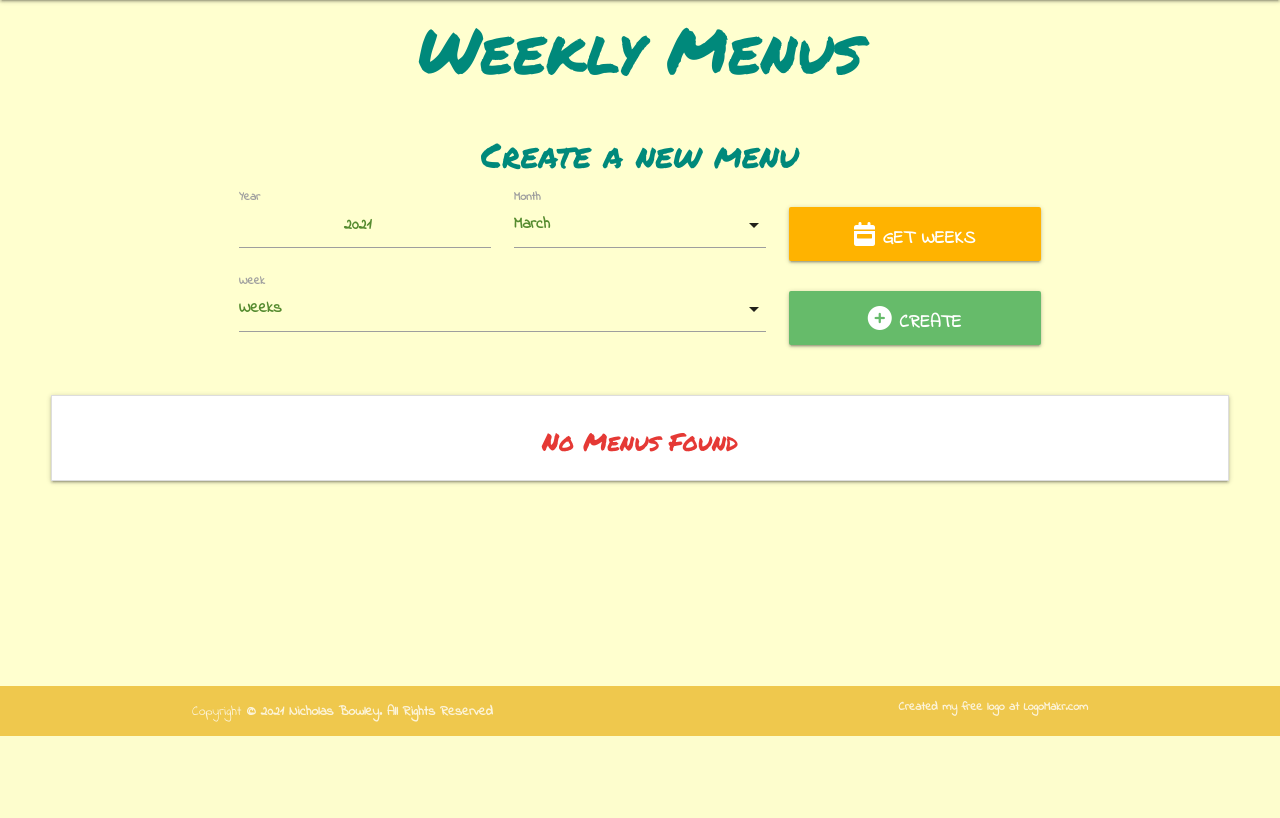
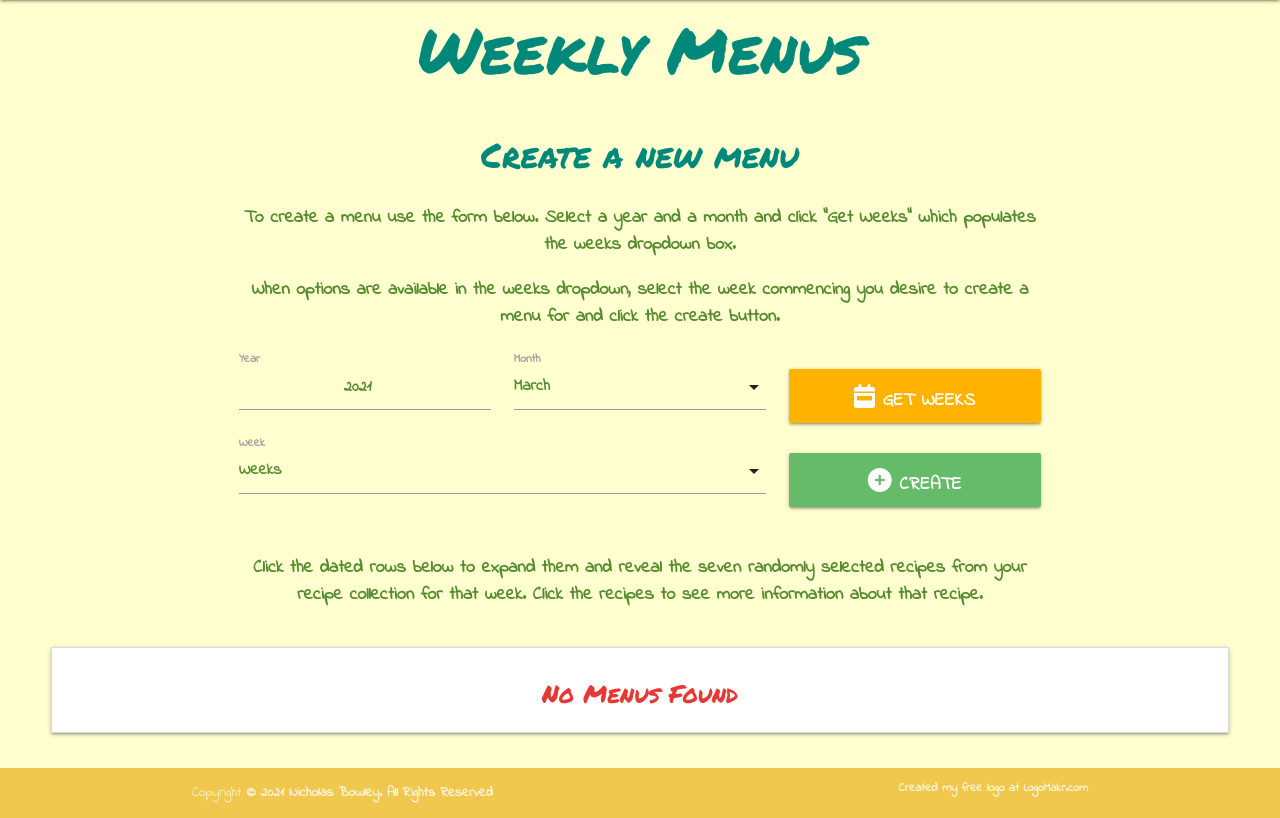
Before and after one commit to Code-Institute-Submissions/KWSNick-meal-planner_MResub, a Flask app: page /weeklymenus in a window 1280 px wide. Shown: the part 64-882 px from the top of the page. Before the commit the page ends 800 px from the top, so only its background shows below. Run offline with Flask 2, Linux system fonts and the light colour scheme; data that the repository does not hold is empty; some libraries are stand-ins or nearby versions.

Commit message:
Added instructions for using the weekly menu form onto weekly_menu.html. Made the recipe description a required field.

```diff
--- a/templates/recipe_create.html
+++ b/templates/recipe_create.html
@@ -49,7 +49,7 @@
                 <!--Recipe Description-->
                     <h5 class="center">Description</h5>
                     <div class="input-field col s12 center">
-                        <textarea class="materialize-textarea center" id="description" name="description"></textarea>
+                        <textarea class="materialize-textarea center" id="description" name="description" required></textarea>
                         <label for="description">Recipe Description</label>
                     </div>
                 </div>
--- a/templates/register.html
+++ b/templates/register.html
@@ -6,11 +6,11 @@
         </div>
     </div>
     <div class="row">
-        <article class="col s12 center">
+        <div class="col s12 center">
             <p>
                 Complete the form below to create an account and start your tea-time revolution!
             </p>
-        </article>
+        </div>
     </div>
     <div class="container">
         <div class="row">
@@ -40,7 +40,7 @@
                     </div>
                 </div>
                 <div class="row">
-                    <div id="password_confirmation" name="password_confirmation" class="input-field col s12">
+                    <div id="password_confirmation" class="input-field col s12">
                         <input id="confirm_password" type="password" minlength="6" pattern="(?=.*[0-9])(?=.*[a-z])(?=.*[A-Z]).{6,}" class="validate" required>
                         <label for="confirm_password"><i class="fas fa-user-lock"></i> Confirm Password</label>
                         <span class="form_tips">Confirm your password.</span>
--- a/templates/weekly_menus.html
+++ b/templates/weekly_menus.html
@@ -9,6 +9,14 @@
     <div class="row">
         <div class="center-align">
             <h4 id="create_menu_header">Create a new menu</h4>
+        </div>
+        <div class="col center-align">
+            <p>
+                To create a menu use the form below. Select a year and a month and click "Get Weeks" which populates the weeks dropdown box.
+            </p>
+            <p>
+                When options are available in the weeks dropdown, select the week commencing you desire to create a menu for and click the create button.
+            </p>
         </div>
         <div>
             <form method="POST" action="{{ url_for('weekly_menus') }}">
@@ -76,6 +84,12 @@
                     </div>
                 </div>
             </form>
+        </div>
+        <div class="col center-align">
+            <p>
+                Click the dated rows below to expand them and reveal the seven randomly selected recipes from your recipe collection for that week.
+                Click the recipes to see more information about that recipe.
+            </p>
         </div>
     </div>
 </div>
```
Also changed, not shown: README.md, static/images/w3cregistersuccess.jpg (added).
